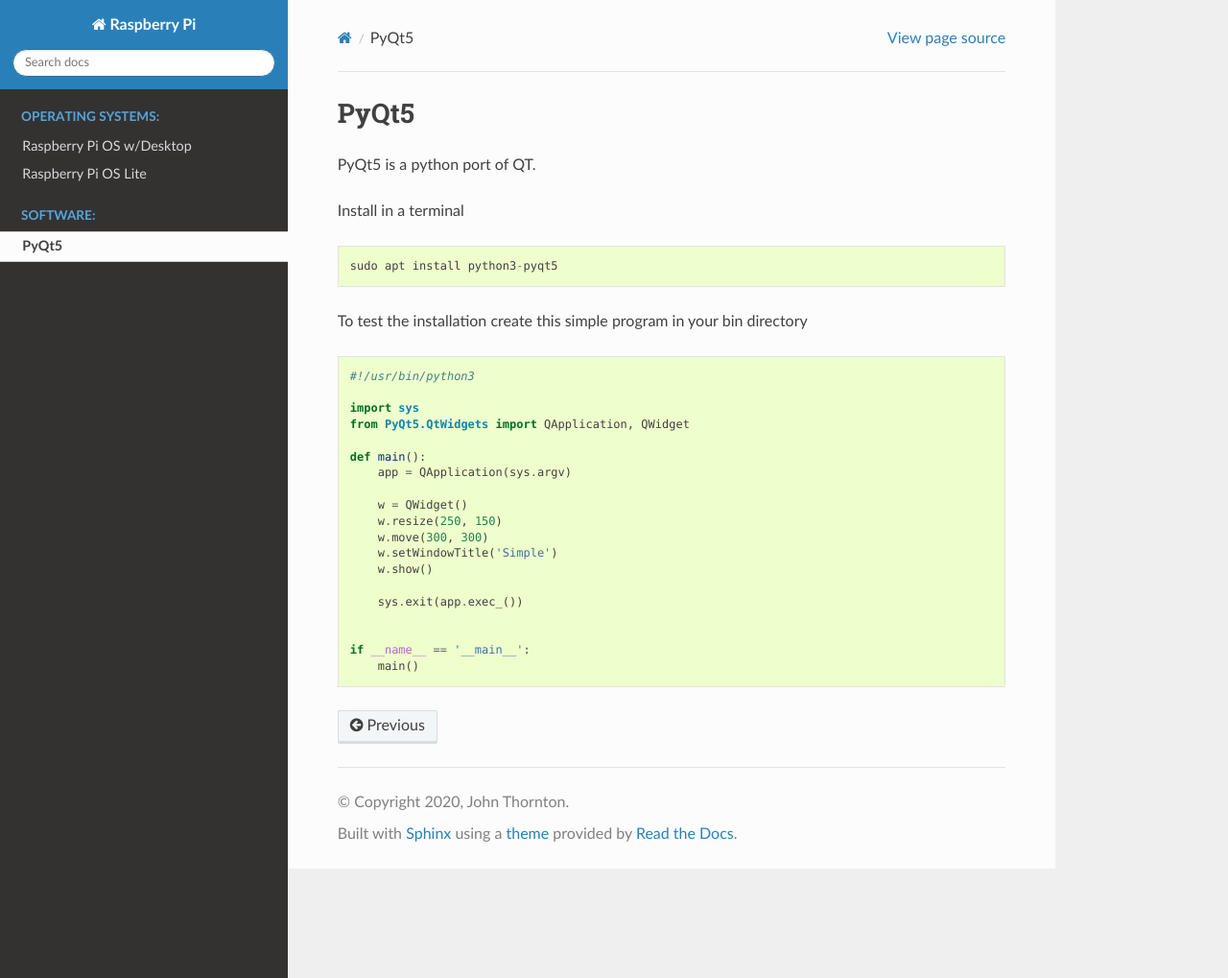
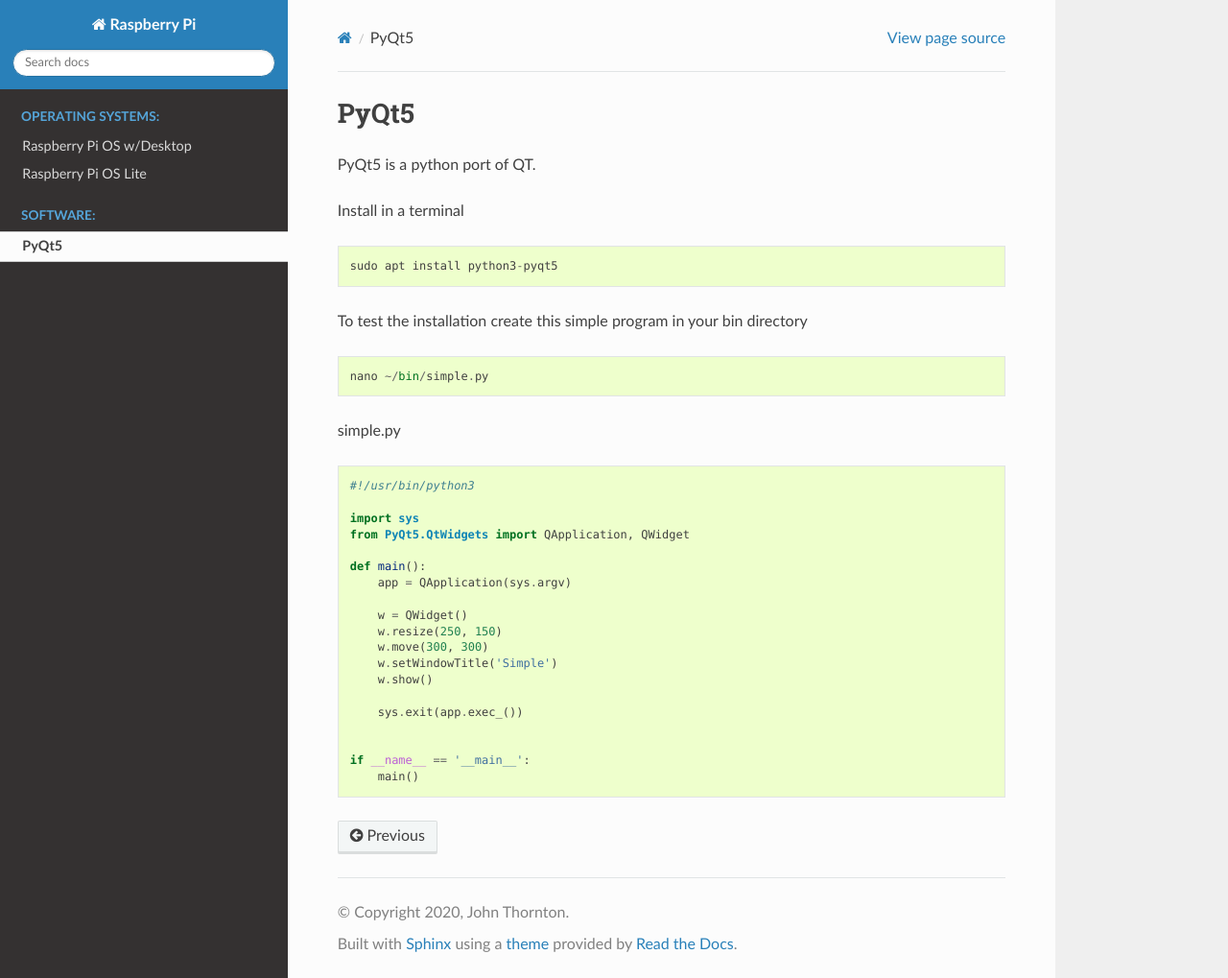
Before and after one commit to jethornton/rpi, a Sphinx documentation site: the page built from docs/source/pyqt5.rst, in a window 1280 px wide and 1019 px high. Shown: the whole window at 96% size. Built offline with Sphinx 7.4.7 and the Read the Docs theme 2.0.0, drawn with Linux system fonts in a browser that asks for light colours.

Commit message:
add content

```diff
--- a/docs/source/pyqt5.rst
+++ b/docs/source/pyqt5.rst
@@ -10,6 +10,11 @@
   sudo apt install python3-pyqt5
 
 To test the installation create this simple program in your bin directory
+::
+
+  nano ~/bin/simple.py
+
+simple.py
 ::
 
   #!/usr/bin/python3
```
